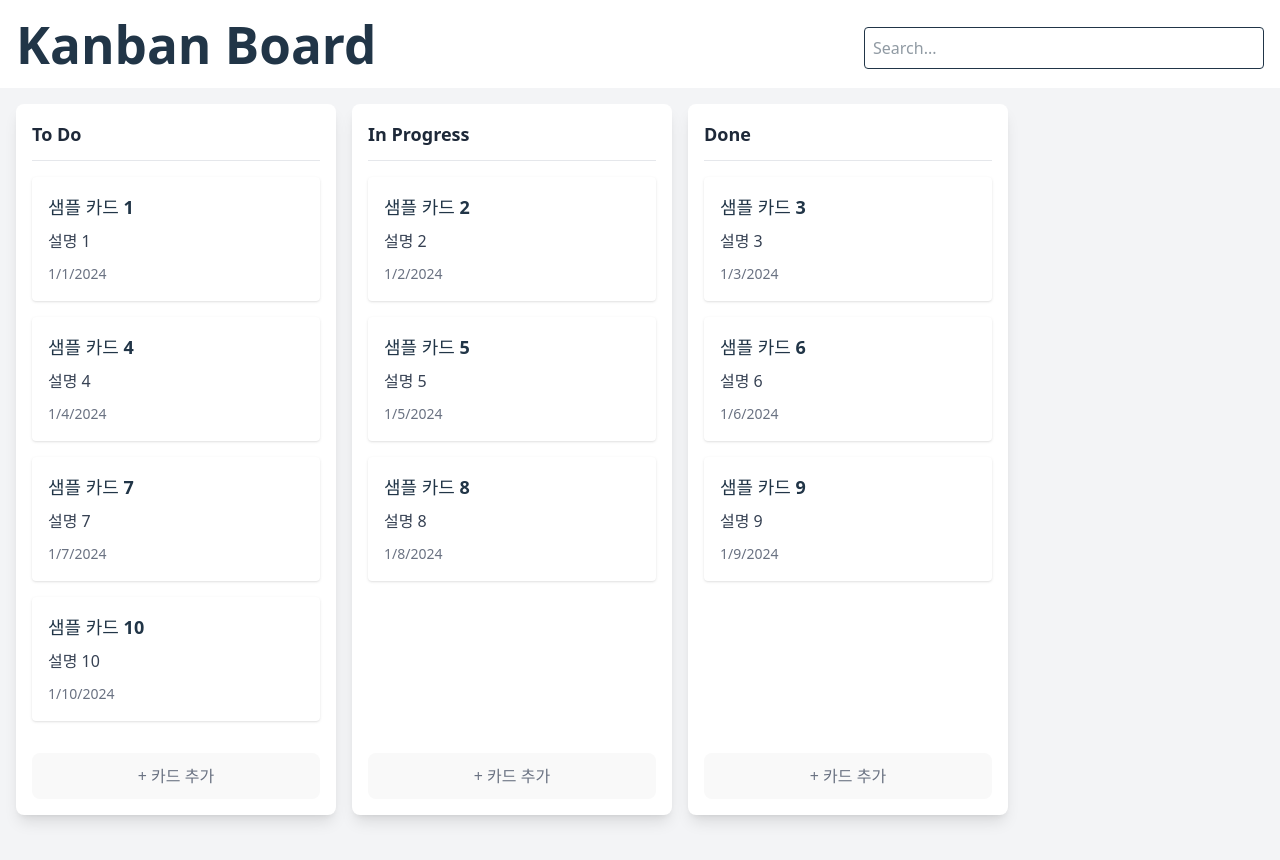
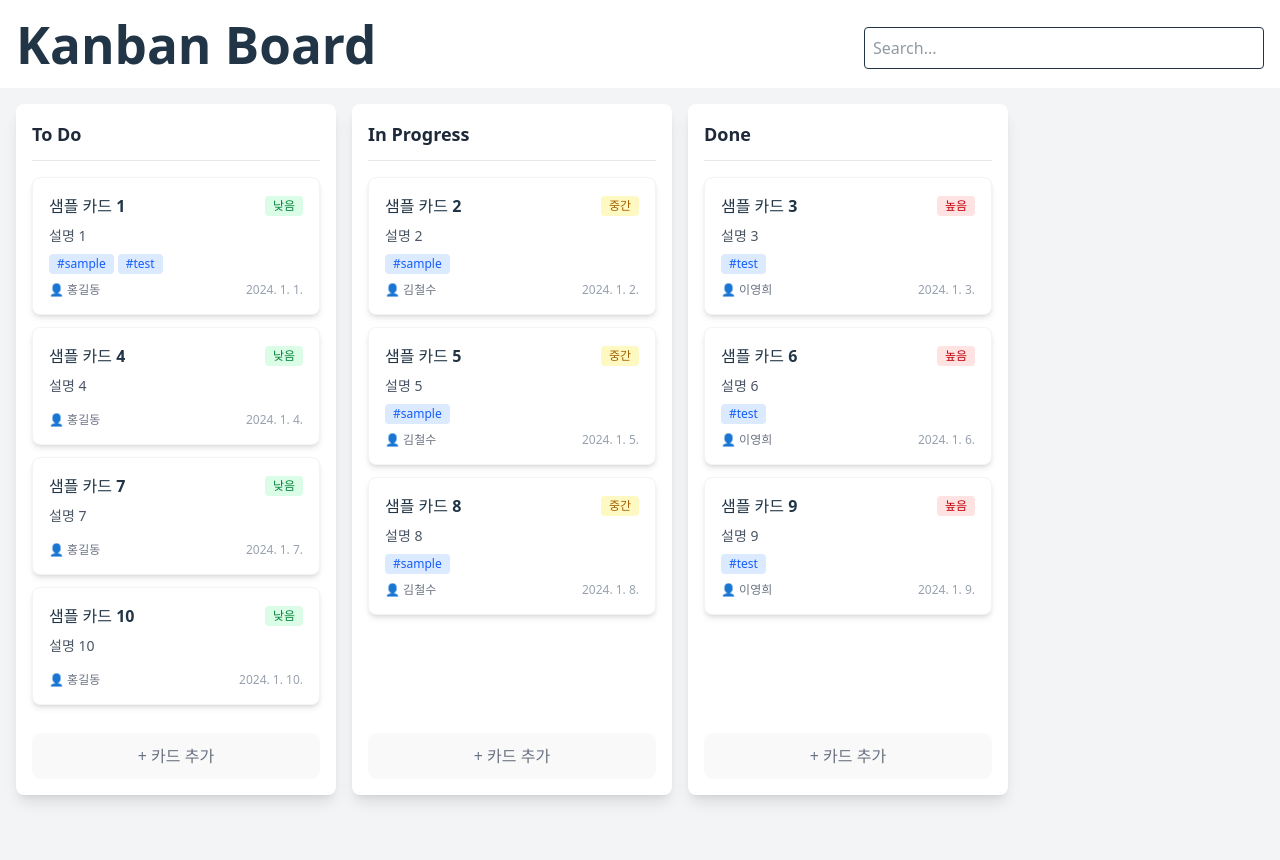
Before and after one commit to ramong26/kanban, a React (Vite) app: page / in a window 1280 px wide. Shown: the top 860 px of the page. Built offline with nearby package versions, Linux system fonts and the light colour scheme.

Commit message:
fix: Card - 카드 리스타일링 - 기존 제목, 설명, 날짜만 되어있던 카드를 타입에 맞게 다시 디자인

```diff
--- a/src/feature/components/KanbanBoard/Card/Card.tsx
+++ b/src/feature/components/KanbanBoard/Card/Card.tsx
@@ -1,15 +1,58 @@
 import type { CardProps } from "../../../../types/types";
+
+const priorityColor = {
+  low: "bg-green-100 text-green-700",
+  medium: "bg-yellow-100 text-yellow-700",
+  high: "bg-red-100 text-red-700",
+};
 
 export default function Card({ item }: { item: CardProps }) {
   return (
-    <div className="bg-white rounded shadow p-4 mb-4">
-      <h3 className="text-lg font-semibold mb-2">{item?.title}</h3>
-      <p className="text-gray-700 mb-2">{item?.description}</p>
-      <span className="text-sm text-gray-500">
-        {item?.dateCreated
-          ? new Date(item.dateCreated).toLocaleDateString()
-          : ""}
-      </span>
+    <div className="bg-white rounded-lg shadow-md p-4 mb-3 border border-gray-100 hover:shadow-lg transition-shadow">
+      <div className="flex justify-between items-center mb-2">
+        <h3 className="text-base font-bold truncate">{item.title}</h3>
+        <span
+          className={`text-xs px-2 py-0.5 rounded ${
+            priorityColor[item.priority]
+          }`}
+        >
+          {item.priority === "low"
+            ? "낮음"
+            : item.priority === "medium"
+            ? "중간"
+            : "높음"}
+        </span>
+      </div>
+      {item.description && (
+        <p className="text-gray-600 text-sm mb-2 line-clamp-2">
+          {item.description}
+        </p>
+      )}
+      <div className="flex flex-wrap gap-1 mb-2">
+        {item.tags &&
+          item.tags.map((tag, idx) => (
+            <span
+              key={idx}
+              className="bg-blue-100 text-blue-600 text-xs px-2 py-0.5 rounded"
+            >
+              #{tag}
+            </span>
+          ))}
+      </div>
+      <div className="flex justify-between items-center text-xs text-gray-400">
+        <span>
+          {item.assignee && (
+            <span className="font-medium text-gray-500 mr-2">
+              👤 {item.assignee}
+            </span>
+          )}
+        </span>
+        <span>
+          {item.dateCreated
+            ? new Date(item.dateCreated).toLocaleDateString("ko-KR")
+            : ""}
+        </span>
+      </div>
     </div>
   );
 }
--- a/src/feature/components/KanbanBoard/Collumn/Collumn.tsx
+++ b/src/feature/components/KanbanBoard/Collumn/Collumn.tsx
@@ -15,17 +15,23 @@ export default function Collumn({ title }: CollumnProps) {
   // first render load from local storage
   const [cards, setCards] = useState<CardProps[]>(() => {
     const storedCards = localStorage.getItem(LOCAL_STORAGE_CARDS_KEY);
+    let loadedCards: CardProps[] = [];
     if (storedCards) {
       try {
         const parsed = JSON.parse(storedCards);
-        if (typeof parsed === "object" && parsed !== null) {
-          return Array.isArray(parsed[title]) ? parsed[title] : [];
+        if (
+          typeof parsed === "object" &&
+          parsed !== null &&
+          Array.isArray(parsed[title])
+        ) {
+          loadedCards = parsed[title];
         }
       } catch (error) {
         console.error("Failed to parse stored cards:", error);
       }
     }
-    return mockCards.filter(
+    if (loadedCards.length === 0) {
+      loadedCards = mockCards.filter(
         (card) =>
           card.status ===
           (title === "To Do"
@@ -34,6 +40,8 @@ export default function Collumn({ title }: CollumnProps) {
             ? "in-progress"
             : "done")
       );
+    }
+    return loadedCards;
   });
 
   // Add Card Handler
```
Lines whose indentation alone changed are shown as unchanged.
